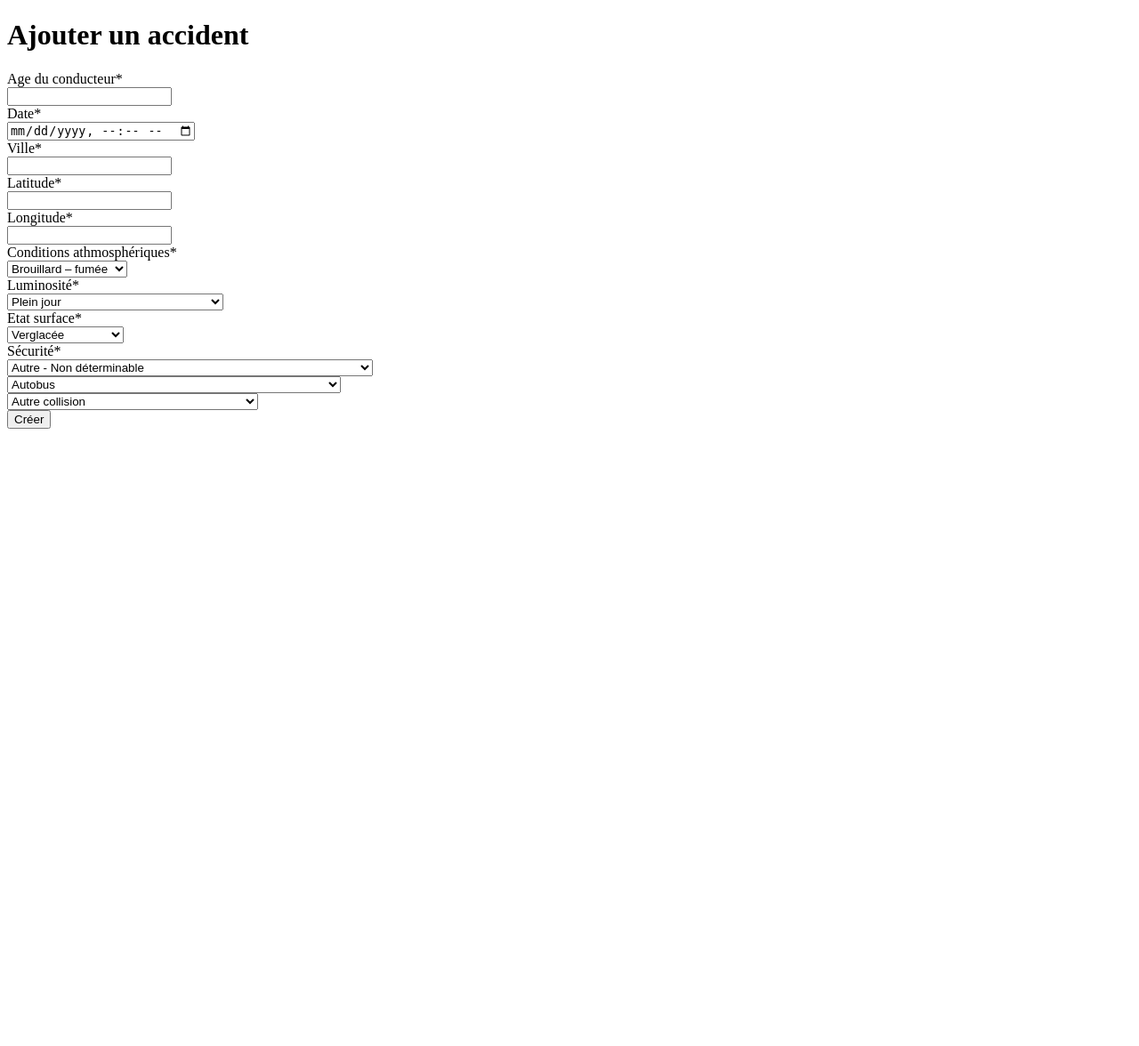
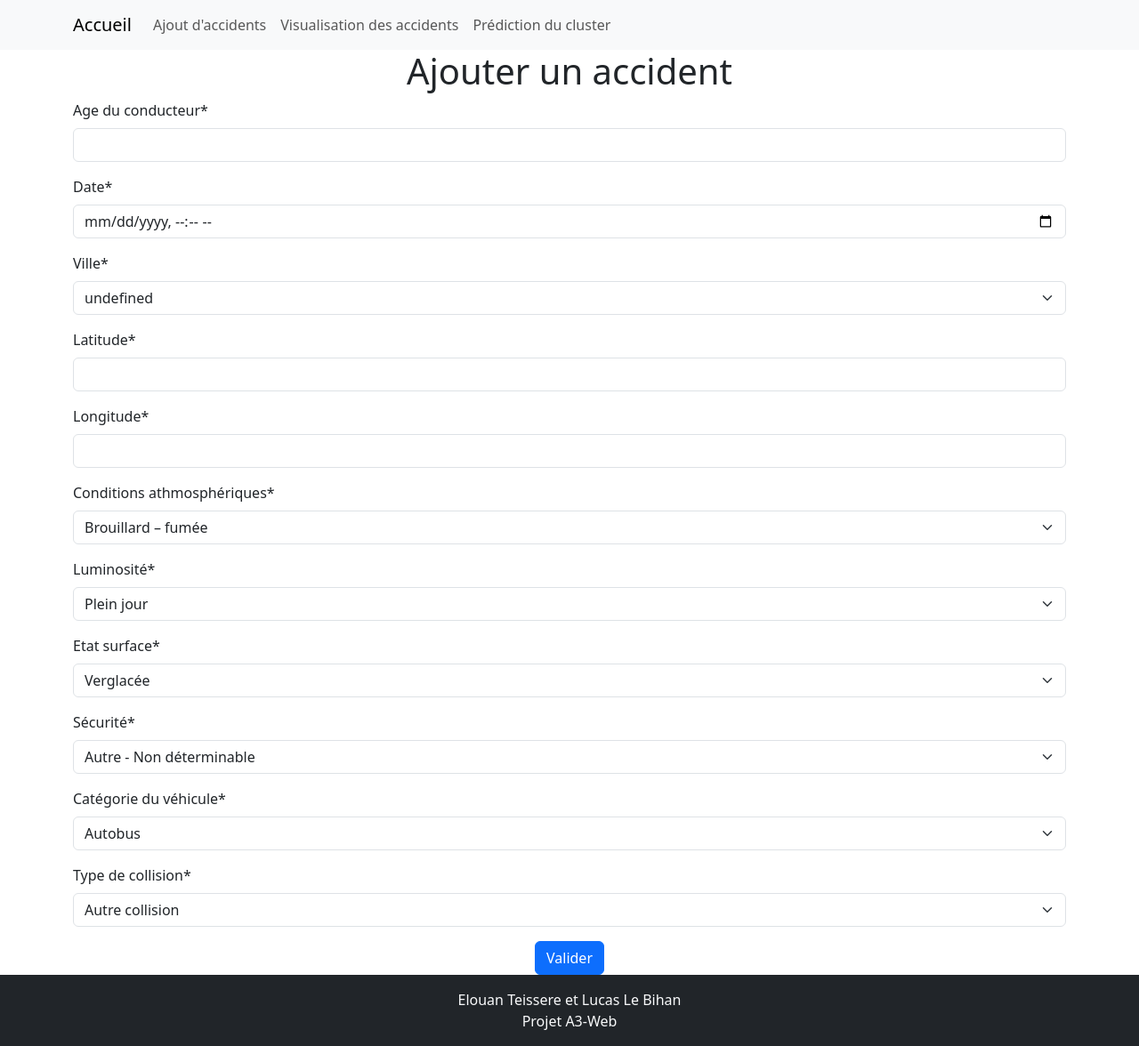
Before and after one commit to Yellowwaves/car_crash_webapp, a PHP site: page /creation.html in a window 1280 px wide. Shown: the whole page at 89% size. Before the commit the page ends 482 px from the top, so only its background shows below. Run offline with PHP 8.4, Linux system fonts and the light colour scheme; tables that the repository leaves empty or names only in its code hold one stand-in row (values such as "Sample post").

Commit message:
fonctions finies

```diff
--- a/creation.html
+++ b/creation.html
@@ -7,43 +7,72 @@
     <meta http-equiv="X-UA-Compatible" content="ie=edge">
     <title>HTML 5 Boilerplate</title>
     <link rel="stylesheet" href="css/style.css">
+    <link rel="stylesheet" href="https://cdnjs.cloudflare.com/ajax/libs/bootstrap/5.3.0/css/bootstrap.min.css">
+    <meta charset="UTF-8">
+    <meta name="viewport" content="width=device-width, initial-scale=1.0">
+    <meta http-equiv="X-UA-Compatible" content="ie=edge">
+    <title>HTML 5 Boilerplate</title>
+    <link rel="stylesheet" href="css/style.css">
+    <link rel="stylesheet" href="https://cdnjs.cloudflare.com/ajax/libs/bootstrap/5.3.0/css/bootstrap.min.css">
     <script src="https://ajax.googleapis.com/ajax/libs/jquery/3.6.0/jquery.min.js"></script>
     <script src="js/creation.js"></script>
 </head>
 
 <body>
+    <nav class="navbar navbar-expand-lg navbar-light bg-light">
+        <div class="container">
+            <a class="navbar-brand" href="index.html">Accueil</a>
+            <button class="navbar-toggler" type="button" data-toggle="collapse" data-target="#navbarNav" aria-controls="navbarNav" aria-expanded="false" aria-label="Toggle navigation">
+                <span class="navbar-toggler-icon"></span>
+            </button>
+            <div class="collapse navbar-collapse" id="navbarNav">
+                <ul class="navbar-nav">
+                    <li class="nav-item">
+                        <a class="nav-link" href="creation.html">Ajout d'accidents</a>
+                    </li>
+                    <li class="nav-item">
+                        <a class="nav-link" href="liste.html">Visualisation des accidents</a>
+                    </li>
+                    <li class="nav-item">
+                        <a class="nav-link" href="prediction.html">Prédiction du cluster</a>
+                    </li>
+                </ul>
+            </div>
+        </div>
+    </nav>
     <div id="output"></div>
-    <div>
+    <div class="container">
         <div id="creation">
             <form id="form" action="" method="POST">
-                <h1>Ajouter un accident</h1>
-                <div class="d">
-                    <label for="age_cond" class="l">Age du conducteur*</label><br>
-                    <input type="number" class="i" name="age_cond" required="required">
+                <h1 class="text-center">Ajouter un accident</h1>
+                <div class="mb-3">
+                    <label for="age_cond" class="form-label">Age du conducteur*</label>
+                    <input type="number" class="form-control" name="age_cond" required="required">
                 </div>
-                <div class="d">
-                    <label for="date" class="l">Date*</label><br>
-                    <input type="datetime-local" class="i" id="my-date-input" name="date" required="required">
+                <div class="mb-3">
+                    <label for="date" class="form-label">Date*</label>
+                    <input type="datetime-local" class="form-control" id="my-date-input" name="date" required="required">
                 </div>
 
-                <div class="d">
-                    <label for="ville" class="l">Ville*</label><br>
-                    <input type="text" class="i" name="ville" required="required">
+                <div class="mb-3">
+                    <label for="ville" class="form-label">Ville*</label>
+                    <select name="ville" id="ville" class="form-select">
+                    </select>
                 </div>
 
-                <div class="d">
-                    <label for="lat" class="l">Latitude*</label><br>
-                    <input type="number" class="i" name="lat" step="any" required="required">
+                <div class="mb-3">
+                    <label for="lat" class="form-label">Latitude*</label>
+                    <input type="number" class="form-control" name="lat" step="any" required="required">
                 </div>
 
-                <div class="d">
-                    <label for="lon" class="l">Longitude*</label><br>
-                    <input type="number" class="i" name="lon" step="any" required="required">
+                <div class="mb-3">
+                    <label for="lon" class="form-label">Longitude*</label>
+                    <input type="number" class="form-control" name="lon" step="any" required="required">
                 </div>
 
-                <div class="d">
-                    <label for="cond_ath" class="l">Conditions athmosphériques*</label><br>
-                    <select name="cond_ath">
+                <div class="mb-3">
+                    <label for="cond_ath" class="form-label">Conditions athmosphériques*</label>
+                    <select name="cond_ath" class="form-select">
                         <option value="1">Brouillard – fumée</option>
                         <option value="2">Neige – grêle</option>
                         <option value="3">Pluie forte</option>
@@ -53,21 +82,23 @@
                         <option value="7">Pluie légère</option>
                         <option value="8">Temps couvert</option>
                         <option value="9">Vent fort – tempête</option>
-                      </select>
+                    </select>
                 </div>
 
-                <div class="d">
-                    <label for="cond_lum" class="l">Luminosité*</label><br>
-                    <select name="cond_lum">
+                <div class="mb-3">
+                    <label for="cond_lum" class="form-label">Luminosité*</label>
+                    <select name="cond_lum" class="form-select">
                         <option value="1">Plein jour</option>
                         <option value="2">Crépuscule ou aube</option>
                         <option value="3">Nuit sans éclairage public</option>
                         <option value="4">Nuit avec éclairage public non allumé</option>
                         <option value="5">Nuit avec éclairage public allumé</option>
-                      </select>                </div>
-                <div class="d">
-                    <label for="etat_surf" class="l">Etat surface*</label><br>
-                    <select name="etat_surf">
+                    </select>
+                </div>
+
+                <div class="mb-3">
+                    <label for="etat_surf" class="form-label">Etat surface*</label>
+                    <select name="etat_surf" class="form-select">
                         <option value="1">Verglacée</option>
                         <option value="2">Mouillée</option>
                         <option value="3">Normale</option>
@@ -77,11 +108,12 @@
                         <option value="7">Corps gras – huile</option>
                         <option value="8">Boue</option>
                         <option value="9">Inondée</option>
-                      </select>                </div>
+                    </select>
+                </div>
 
-                <div class="d">
-                    <label for="dispo_secu" class="l">Sécurité*</label><br>
-                    <select name="dispo_secu">
+                <div class="mb-3">
+                    <label for="dispo_secu" class="form-label">Sécurité*</label>
+                    <select name="dispo_secu" class="form-select">
                         <option value="1">Autre - Non déterminable</option>
                         <option value="2">Autre - Non utilisé</option>
                         <option value="3">Autre - Utilisé</option>
@@ -97,11 +129,12 @@
                         <option value="13">Utilisation d'un dispositif enfant</option>
                         <option value="14">Utilisation d'un équipement réfléchissant</option>
                         <option value="15">Utilisation d'une ceinture de sécurité</option>
-                      </select>                </div>
+                    </select>
+                </div>
 
-                <div class="d">
-
-                    <select name="id_cat_veh">
+                <div class="mb-3">
+                    <label for="id_cat_veh" class="form-label">Catégorie du véhicule*</label>
+                    <select name="id_cat_veh" class="form-select">
                         <option value="1">Autobus</option>
                         <option value="2">Autocar</option>
                         <option value="3">Autre véhicule</option>
@@ -126,11 +159,12 @@
                         <option value="22">VL seul</option>
                         <option value="23">Voiturette (Quadricycle à moteur carrossé)</option>
                         <option value="24">VU seul 1,5T &lt;= PTAC &lt;= 3,5T avec ou sans remorque</option>
-                      </select>
+                    </select>
                 </div>
 
-                <div class="d">
-                    <select name="id_type_col">
+                <div class="mb-3">
+                    <label for="id_type_col" class="form-label">Type de collision*</label>
+                    <select name="id_type_col" class="form-select">
                         <option value="1">Autre collision</option>
                         <option value="2">Deux véhicules - Frontale</option>
                         <option value="3">Deux véhicules – Par l’arrière</option>
@@ -140,12 +174,22 @@
                         <option value="7">Trois véhicules et plus – En chaîne</option>
                     </select>
                 </div>
-                <div class="text-center" id="dcreation">
-                    <input type="submit" id="submit" name="submit" value="Créer">
+                <div class="text-center">
+                    <button type="button" class="btn btn-primary" id="submit">Valider</button>
                 </div>
             </form>
         </div>
-        <script src=""></script>
+    </div>
+    <footer class="text-center bg-dark text-light py-3">
+        <div class="container">
+            <div class="row">
+                <div class="col">
+                    <p class="mb-0">Elouan Teissere et Lucas Le Bihan</p>
+                    <p class="mb-0">Projet A3-Web</p>
+                </div>
+            </div>
+        </div>
+    </footer>
 </body>
 
 </html>
--- a/js/creation.js
+++ b/js/creation.js
@@ -1,5 +1,10 @@
+$(document).ready(function () {
+    $.get('php/dynamic_select.php', function (data) {
+        $.each(data, function (idx, opt) {
+            $('#ville').append('<option value="' + opt.id_code_insee + '">' + opt.ville_nom + '</option>');
+        });
+    }, 'json');
 
-$(document).ready(function () {
     $("#submit").on('click', function () {
         $.ajax({
             url: 'php/creation.php',
@@ -7,12 +12,12 @@
             data: $("#form").serialize(),
             success: function (result) {
                 console.log(result);
-            result = JSON.parse(result)
-            location.href = result['redirect']
+                result = JSON.parse(result);
+                location.href = result['redirect'];
             },
             error: function (xhr, resp, text) {
                 console.log(xhr, resp, text);
             }
-    })
         });
     });
+});
--- a/php/dynamic_select.php
+++ b/php/dynamic_select.php
@@ -1,7 +1,7 @@
 <?php
 
 include("database.php");
-$query = $pdo->prepare("select ville_nom FROM ville ");
+$query = $pdo->prepare("select * FROM ville LIMIT 15");
 $query->execute();
 $resultats = $query->fetchAll(PDO::FETCH_ASSOC);
 $json = json_encode($resultats);
```
Also changed, not shown: index.html (+93 -21 lines), js/liste.js (+11 -44 lines), liste.html (+36 -3 lines), login.html (+17 -5 lines), php/creation.php (+4 -3 lines), php/filtre.php (+47 -12 lines), img/ajout.jpg (added), img/clustering.png (added), img/visualisation.PNG (added). Lines whose indentation alone changed are shown as unchanged.
